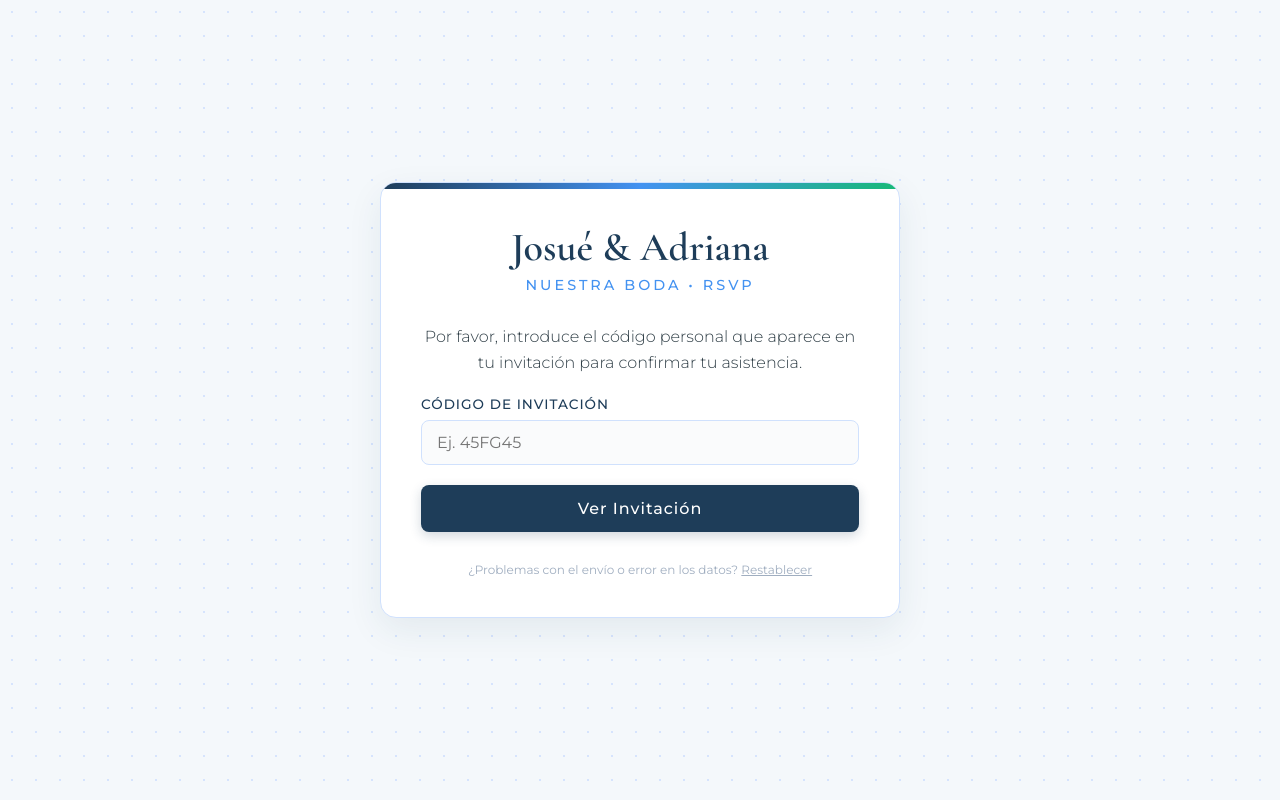
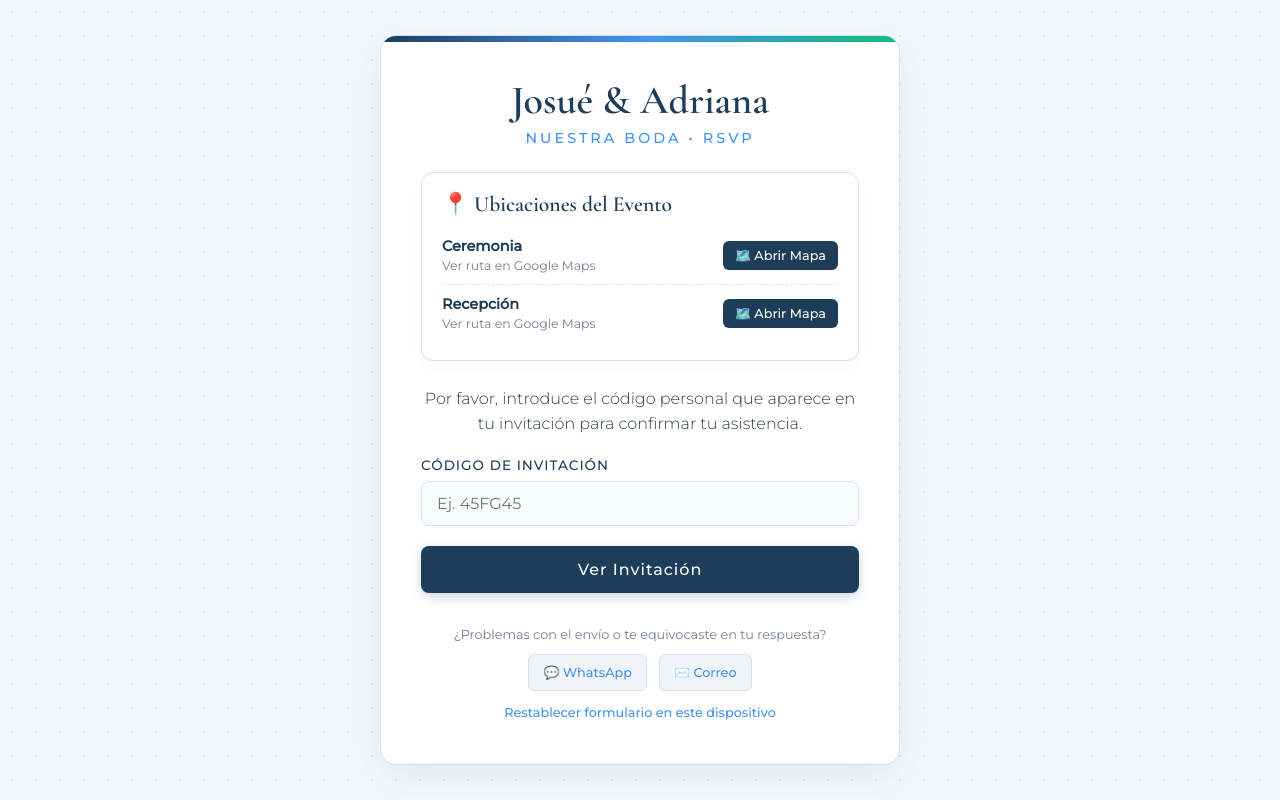
Before and after one commit to cv1472020-pixel/confirmaci-n-de-asistencia-boda-, a plain HTML site: page index.html in a window 1280 px wide. Drawn offline with nearby package versions, Linux system fonts and the light colour scheme.

Commit message:
confirmación de asistencia a boda
Added location card section with event details and support options.

```diff
--- a/index.html
+++ b/index.html
@@ -70,7 +70,7 @@
             color: #4392f1;
             text-transform: uppercase;
             letter-spacing: 3px;
-            margin-bottom: 30px;
+            margin-bottom: 25px;
             font-weight: 500;
         }
 
@@ -80,6 +80,75 @@
             line-height: 1.6;
         }
 
+        /* ESTILOS DE TARJETA DE UBICACIONES */
+        .location-card {
+            background: #ffffff;
+            padding: 18px 20px;
+            border-radius: 12px;
+            margin-bottom: 25px;
+            text-align: left;
+            border: 1px solid var(--border);
+            box-shadow: 0 4px 12px rgba(30, 61, 89, 0.03);
+        }
+
+        .location-title {
+            font-family: 'Cormorant Garamond', serif;
+            font-size: 1.35rem;
+            color: var(--primary);
+            font-weight: 600;
+            margin-bottom: 10px;
+            display: flex;
+            align-items: center;
+            gap: 8px;
+        }
+
+        .location-item {
+            display: flex;
+            justify-content: space-between;
+            align-items: center;
+            padding: 10px 0;
+            border-bottom: 1px dashed var(--border);
+        }
+
+        .location-item:last-child {
+            border-bottom: none;
+        }
+
+        .location-info strong {
+            display: block;
+            color: var(--primary);
+            font-size: 0.9rem;
+        }
+
+        .location-info span {
+            font-size: 0.78rem;
+            color: #718096;
+        }
+
+        .btn-map {
+            display: inline-flex;
+            align-items: center;
+            gap: 5px;
+            padding: 7px 12px;
+            background-color: var(--primary);
+            color: #ffffff;
+            border-radius: 6px;
+            font-size: 0.8rem;
+            text-decoration: none;
+            font-weight: 500;
+            transition: background 0.2s, transform 0.1s;
+            white-space: nowrap;
+        }
+
+        .btn-map:hover {
+            background-color: #172b3c;
+        }
+
+        .btn-map:active {
+            transform: scale(0.96);
+        }
+
+        /* FORMULARIOS Y ELEMENTOS */
         .form-group {
             margin-bottom: 20px;
             text-align: left;
@@ -201,17 +270,46 @@
 
         .reset-link {
             margin-top: 30px;
-            font-size: 0.75rem;
-            color: #a0aec0;
+            font-size: 0.8rem;
+            color: #718096;
+            line-height: 1.8;
         }
 
         .reset-link a {
-            color: #a0aec0;
-            text-decoration: underline;
+            color: #4392f1;
+            text-decoration: none;
+            font-weight: 500;
         }
 
         .reset-link a:hover {
+            text-decoration: underline;
             color: var(--primary);
+        }
+
+        .support-buttons {
+            margin-top: 8px;
+            display: flex;
+            justify-content: center;
+            gap: 12px;
+            flex-wrap: wrap;
+        }
+
+        .btn-support {
+            display: inline-flex;
+            align-items: center;
+            gap: 5px;
+            padding: 6px 14px;
+            background-color: #f0f4f8;
+            border: 1px solid #d0e1fd;
+            border-radius: 6px;
+            font-size: 0.8rem;
+            color: var(--primary);
+            transition: all 0.2s;
+        }
+
+        .btn-support:hover {
+            background-color: #e2edfc;
+            text-decoration: none !important;
         }
     </style>
 </head>
@@ -220,6 +318,31 @@
     <div class="container">
         <h1>Josué & Adriana</h1>
         <div class="subtitle">Nuestra Boda • RSVP</div>
+
+        <!-- TARJETA DE UBICACIONES -->
+        <div class="location-card">
+            <div class="location-title">📍 Ubicaciones del Evento</div>
+
+            <div class="location-item">
+                <div class="location-info">
+                    <strong>Ceremonia</strong>
+                    <span>Ver ruta en Google Maps</span>
+                </div>
+                <a href="https://maps.app.goo.gl/aQE94kCy9EDMvdTy8" target="_blank" rel="noopener noreferrer" class="btn-map">
+                    🗺️ Abrir Mapa
+                </a>
+            </div>
+
+            <div class="location-item">
+                <div class="location-info">
+                    <strong>Recepción</strong>
+                    <span>Ver ruta en Google Maps</span>
+                </div>
+                <a href="https://maps.app.goo.gl/AgTFfELmbK1YBoJd6" target="_blank" rel="noopener noreferrer" class="btn-map">
+                    🗺️ Abrir Mapa
+                </a>
+            </div>
+        </div>
 
         <!-- PASO 1: Ingresar Código -->
         <div id="step-code">
@@ -239,8 +362,9 @@
                 <p><strong>Invitados asignados:</strong> <span id="textoPases" class="badge"></span></p>
             </div>
 
-            <div id="success-msg" class="alert alert-success hidden">¡Muchas gracias por confirmar tu respuesta! Ha sido registrada con éxito.</div>
-            <div id="error-msg-rsvp" class="alert alert-error hidden"></div>
+            <div id="success-msg" class="alert alert-success hidden">
+                ¡Muchas gracias por confirmar tu respuesta! Ha sido registrada con éxito.
+            </div>
 
             <div class="form-group">
                 <label for="asistenciaSelect" id="lblAsistencia">Confirmar Asistencia</label>
@@ -270,20 +394,28 @@
             <button id="btnEnviar" onclick="enviarRSVP()">Enviar Respuesta</button>
         </div>
 
+        <!-- SECCIÓN DE SOPORTE -->
         <div class="reset-link">
-            ¿Problemas con el envío o error en los datos? <a href="#" onclick="localStorage.clear(); alert('Se ha restablecido la memoria del dispositivo. Ya puedes reintentar.'); location.reload();">Restablecer</a>
+            ¿Problemas con el envío o te equivocaste en tu respuesta?
+            <div class="support-buttons">
+                <a href="https://wa.me/50242083365?text=Hola,%20tengo%20un%20inconveniente%20con%20mi%20c%C3%B3digo%20de%20confirmaci%C3%B3n%20para%20la%20boda." target="_blank" class="btn-support">
+                    💬 WhatsApp
+                </a>
+                <a href="mailto:cv1472020@gmail.com?subject=Soporte%20RSVP%20Boda" class="btn-support">
+                    ✉️ Correo
+                </a>
+            </div>
+            <div style="margin-top: 10px;">
+                <a href="#" onclick="localStorage.clear(); alert('Se ha restablecido la memoria del dispositivo. Ya puedes reintentar.'); location.reload();">Restablecer formulario en este dispositivo</a>
+            </div>
         </div>
     </div>
 
     <script>
         const SHEET_ID = "1O_MrmRYRIHUShP-n0U3JI7zC7p8Ka3lFedu8MqKWHZ8";
 
-        // ⚠️ IMPORTANTE: Reemplaza el texto de abajo con la URL real que obtienes
-        // al desplegar tu Apps Script como "Aplicación web" (termina en /exec).
-        // Ejemplo: "https://script.google.com/macros/s/AKfycb.../exec"
-        // Mientras esta URL siga siendo el placeholder, el formulario NUNCA
-        // enviará datos al Sheet, aunque muestre el mensaje de éxito.
-        const URL_APPS_SCRIPT = "https://script.google.com/macros/s/AKfycbxUjRIi8fdvuFgzvGe08WROaAka_qfA-_WuEldzsBnVeJq2eykr6ewV1KEDJpHE8m0B/exec";
+        // ⚠️ PEGA AQUÍ TU URL DE APPS SCRIPT (Terminada en /exec)
+        const URL_APPS_SCRIPT = "PEGA_AQUI_TU_URL_DE_APPS_SCRIPT";
 
         let codigoActual = "";
         let datosActuales = null;
@@ -299,7 +431,7 @@
             }
 
             if (localStorage.getItem("rsvp_" + input)) {
-                errorDiv.innerText = "⚠️ Este código ya ha sido utilizado para enviar una respuesta en este dispositivo.";
+                errorDiv.innerHTML = '⚠️ Este código ya ha sido utilizado en este dispositivo. Si te equivocaste, <a href="https://wa.me/50242083365?text=Hola,%20deseo%20corregir%20mi%20respuesta%20para%20el%20codigo%20' + input + '" target="_blank">contáctanos por WhatsApp</a> para corregirlo.';
                 errorDiv.classList.remove("hidden");
                 return;
             }
@@ -329,7 +461,7 @@
                             const cuotaRaw = (row[4] && row[4].v !== null) ? row[4].v.toString() : "1|0";
 
                             if (estatus !== "") {
-                                errorDiv.innerText = "⚠️ Este código ya ha sido registrado previamente con una respuesta en la lista.";
+                                errorDiv.innerHTML = '⚠️ Este código ya registró una respuesta previamente. Si deseas modificarla, por favor <a href="https://wa.me/50242083365?text=Hola,%20deseo%20cambiar%20mi%20respuesta%20del%20codigo%20' + input + '" target="_blank">escríbenos a WhatsApp</a>.';
                                 errorDiv.classList.remove("hidden");
                                 return;
                             }
@@ -415,15 +547,6 @@
         }
 
         function enviarRSVP() {
-            // Validación: evita que se envíe si nunca configuraste la URL real del Apps Script
-            if (!URL_APPS_SCRIPT || URL_APPS_SCRIPT === "TU_URL_DE_APPS_SCRIPT_AQUI") {
-                const errorDiv = document.getElementById("error-msg-rsvp");
-                errorDiv.innerText = "⚠️ Error de configuración: falta la URL del Apps Script en el código (variable URL_APPS_SCRIPT). Contacta al administrador de la página.";
-                errorDiv.classList.remove("hidden");
-                console.error("URL_APPS_SCRIPT no ha sido configurada. Reemplaza el placeholder en el código.");
-                return;
-            }
-
             const asistencia = document.getElementById("asistenciaSelect").value;
             let cantidadAsistentes = asistencia === "si" ? document.getElementById("asistentesConfirmados").value : "0";
 
@@ -436,19 +559,11 @@
             formData.append("asistencia", asistencia);
             formData.append("cantidad", cantidadAsistentes);
 
-            // Nota: Apps Script (Web App) no soporta bien las cabeceras CORS al leer
-            // la respuesta desde el navegador, así que usamos "no-cors". Esto significa
-            // que no podemos leer el contenido de la respuesta, pero la petición SÍ llega
-            // y se ejecuta doPost() en el servidor con normalidad.
             fetch(URL_APPS_SCRIPT, {
                 method: "POST",
-                mode: "no-cors",
                 body: formData
             })
             .then(() => {
-                // Con "no-cors" siempre entra aquí si la petición se pudo enviar
-                // (no significa necesariamente que el servidor respondió "Éxito",
-                // pero si la URL es correcta, doPost() ya se ejecutó).
                 localStorage.setItem("rsvp_" + codigoActual, "true");
                 document.getElementById("success-msg").classList.remove("hidden");
                 document.getElementById("asistenciaSelect").disabled = true;
@@ -456,14 +571,12 @@
                 btn.style.display = "none";
             })
             .catch(err => {
-                // Aquí sí es un error real: la petición nunca salió (sin internet,
-                // URL mal escrita, dominio bloqueado, etc.). NO marcamos éxito falso.
                 console.error("Error enviando datos:", err);
-                const errorDiv = document.getElementById("error-msg-rsvp");
-                errorDiv.innerText = "⚠️ No se pudo enviar tu respuesta. Verifica tu conexión a internet e inténtalo de nuevo.";
-                errorDiv.classList.remove("hidden");
-                btn.innerText = "Enviar Respuesta";
-                btn.disabled = false;
+                localStorage.setItem("rsvp_" + codigoActual, "true");
+                document.getElementById("success-msg").classList.remove("hidden");
+                document.getElementById("asistenciaSelect").disabled = true;
+                document.getElementById("asistentesConfirmados").disabled = true;
+                btn.style.display = "none";
             });
         }
     </script>
```
